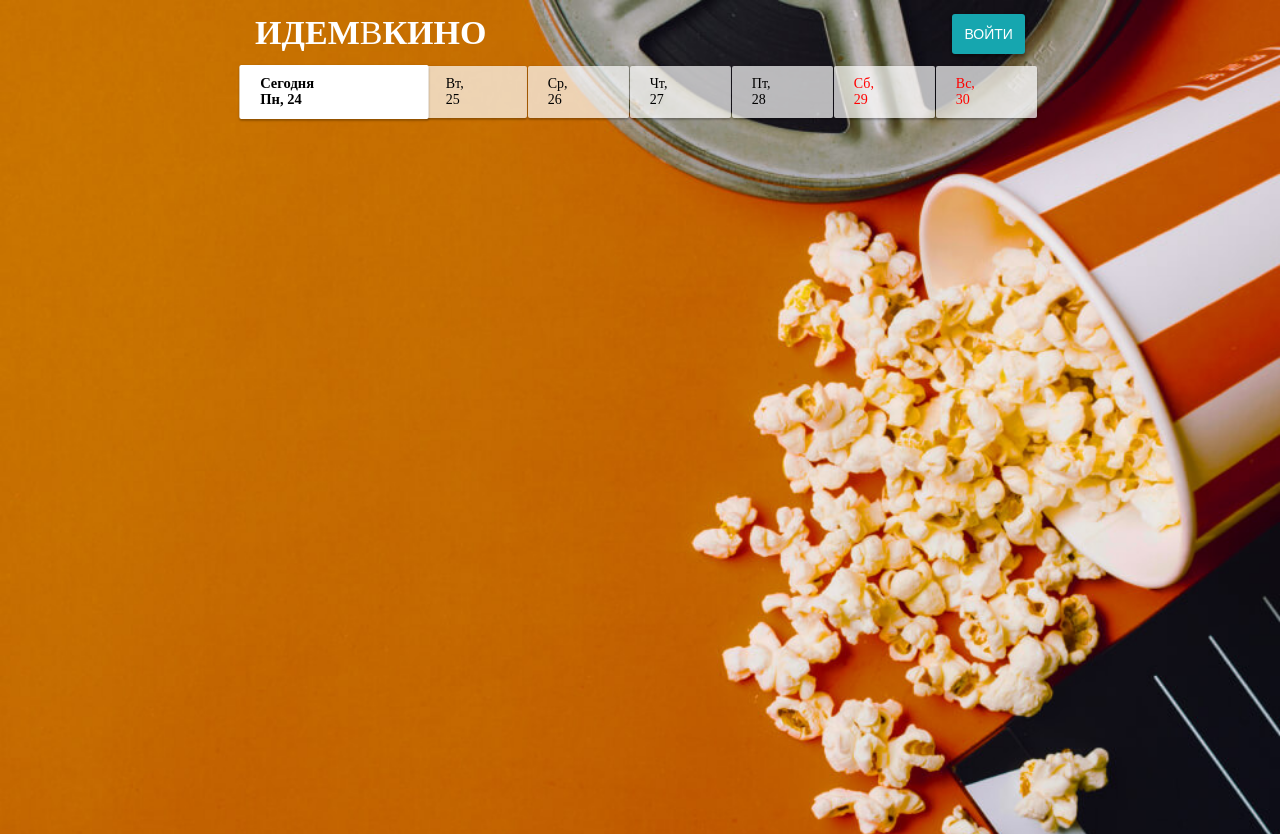
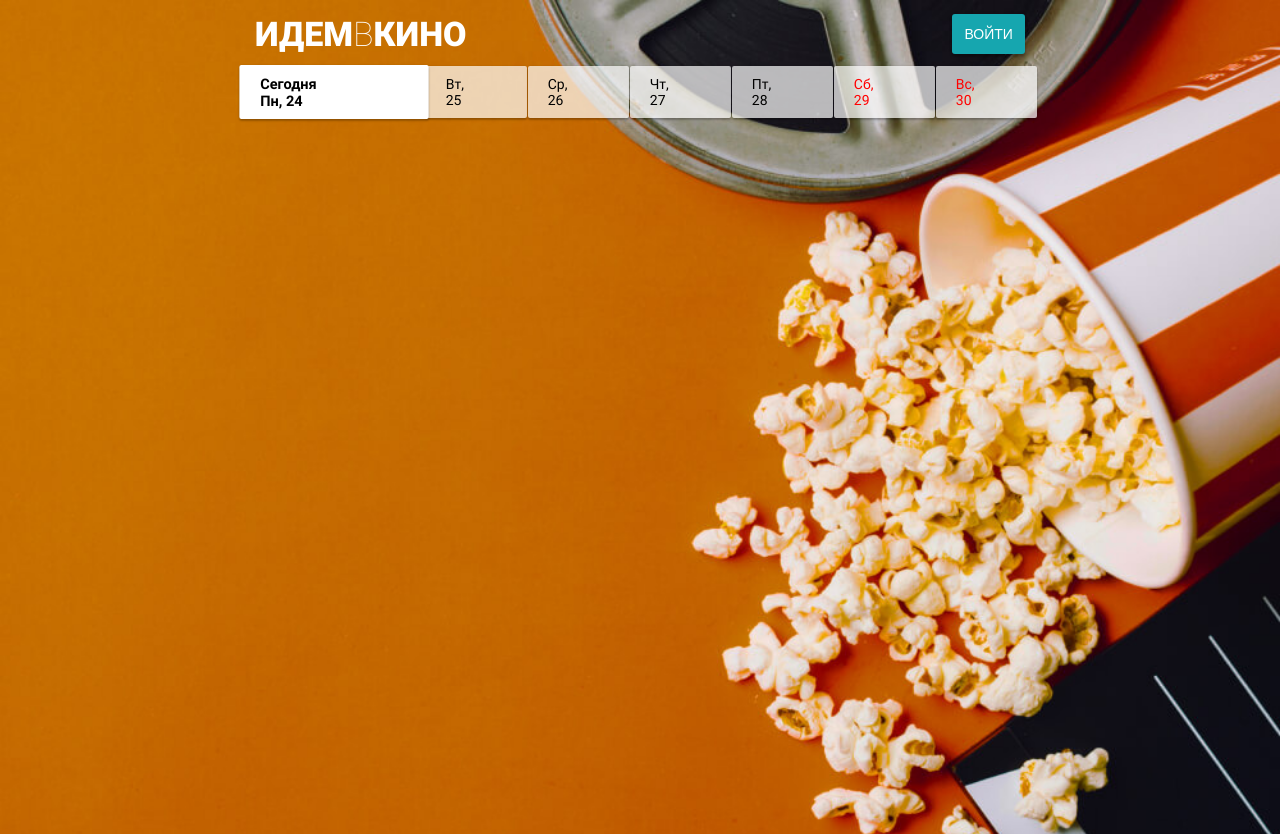
Before and after one commit to GivenRous/shfe-diplom, a plain HTML site: page index.html in a window 1280 px wide. Drawn offline with Linux system fonts and the light colour scheme; no server answers.

Commit message:
правки верстка и url

```diff
--- a/css/admin-autorisation.css
+++ b/css/admin-autorisation.css
@@ -1,6 +1,41 @@
+@font-face {
+  font-family: "Roboto";
+  src: url(../fonts/Roboto-Black.ttf);
+  font-weight: 900;
+}
+@font-face {
+  font-family: "Roboto";
+  src: url(../fonts/Roboto-Bold.ttf);
+  font-weight: 700;
+}
+@font-face {
+  font-family: "Roboto";
+  src: url(../fonts/Roboto-Light.ttf);
+  font-weight: 300;
+}
+@font-face {
+  font-family: "Roboto";
+  src: url(../fonts/Roboto-Medium.ttf);
+  font-weight: 500;
+}
+@font-face {
+  font-family: "Roboto";
+  src: url(../fonts/Roboto-Regular.ttf);
+  font-weight: 400;
+}
+@font-face {
+  font-family: "Roboto";
+  src: url(../fonts/Roboto-Thin.ttf);
+  font-weight: 100;
+}
+
 * {
   margin: 0;
   padding: 0;
+}
+
+body {
+  font-family: "Roboto", sans-serif;
 }
 
 .hidden {
--- a/css/index.css
+++ b/css/index.css
@@ -1,6 +1,41 @@
+@font-face {
+  font-family: "Roboto";
+  src: url(../fonts/Roboto-Black.ttf);
+  font-weight: 900;
+}
+@font-face {
+  font-family: "Roboto";
+  src: url(../fonts/Roboto-Bold.ttf);
+  font-weight: 700;
+}
+@font-face {
+  font-family: "Roboto";
+  src: url(../fonts/Roboto-Light.ttf);
+  font-weight: 300;
+}
+@font-face {
+  font-family: "Roboto";
+  src: url(../fonts/Roboto-Medium.ttf);
+  font-weight: 500;
+}
+@font-face {
+  font-family: "Roboto";
+  src: url(../fonts/Roboto-Regular.ttf);
+  font-weight: 400;
+}
+@font-face {
+  font-family: "Roboto";
+  src: url(../fonts/Roboto-Thin.ttf);
+  font-weight: 100;
+}
+
 * {
   margin: 0;
   padding: 0;
+}
+
+body {
+  font-family: "Roboto", sans-serif;
 }
 
 .client-hidden {
--- a/js/addfilm.js
+++ b/js/addfilm.js
@@ -1,5 +1,6 @@
 import { createAllFilms } from "./adminsettings.js";
 
+const url = "https://shfe-diplom.neto-server.ru";
 const btnAddFilm = document.querySelector(".add__film__btn");
 const popupAddFilm = document.querySelector(".popup__add-film");
 const adminPageSettings = document.querySelector(".admin");
@@ -51,7 +52,7 @@ async function fetchAddFilm(name, duration, description, origin, poster) {
   params.set("filmOrigin", origin);
   params.set("filePoster", poster);
 
-  let response = await fetch("https://shfe-diplom.neto-server.ru/film", {
+  let response = await fetch(`${url}/film`, {
     method: "POST",
     body: params,
   });
--- a/js/addhall.js
+++ b/js/addhall.js
@@ -1,5 +1,6 @@
 import { getAllHalls } from "./adminsettings.js";
 
+const url = "https://shfe-diplom.neto-server.ru";
 const btnAddHall = document.querySelector(".add-hall__btn");
 const popupAddHall = document.querySelector(".popup__add-hall");
 const adminPageSettings = document.querySelector(".admin");
@@ -32,7 +33,7 @@ popupBtnAddHall.addEventListener("click", (e) => {
 async function fetchAddHall(name) {
   const params = new FormData();
   params.set("hallName", name);
-  await fetch("https://shfe-diplom.neto-server.ru/hall", {
+  await fetch(`${url}/hall`, {
     method: "POST",
     body: params,
   })
--- a/js/addsession.js
+++ b/js/addsession.js
@@ -1,5 +1,6 @@
 import { getAllData, createAllSeances } from "./adminsettings.js";
 
+const url = "https://shfe-diplom.neto-server.ru";
 const popupAddSession = document.querySelector(".popup__add-session");
 const adminPageSettings = document.querySelector(".admin");
 const popupClose = document.querySelector(".popup__add-session__close");
@@ -77,7 +78,7 @@ async function fetchAddSession(hallId, filmId, time) {
     params.set("seanceFilmid", filmId);
     params.set("seanceTime", time);
 
-    let response = await fetch("https://shfe-diplom.neto-server.ru/seance", {
+    let response = await fetch(`${url}/seance`, {
       method: "POST",
       body: params,
     });
--- a/js/autorisation.js
+++ b/js/autorisation.js
@@ -1,3 +1,4 @@
+const url = "https://shfe-diplom.neto-server.ru";
 const clientPage = document.querySelector(".client");
 const adminPage = document.querySelector(".admin");
 const adminPageLogin = document.querySelector(".admin__login");
@@ -12,7 +13,7 @@ if (document.cookie.includes("isLoggedIn=true")) {
 
 autorisationBtn.onclick = async (e) => {
   e.preventDefault();
-  let response = await fetch("https://shfe-diplom.neto-server.ru/login", {
+  let response = await fetch(`${url}/login`, {
     method: "POST",
     body: new FormData(autorisationForm),
   });
--- a/js/getticket.js
+++ b/js/getticket.js
@@ -1,5 +1,6 @@
 import { getDateForFech } from "./seance.js";
 
+const url = "https://shfe-diplom.neto-server.ru";
 const popupTicket = document.querySelector(".popup__ticket");
 const popupGetCode = document.querySelector(".popup__get-code");
 const btnTicketCancel = document.querySelector(".ticket__btn__cancel");
@@ -39,7 +40,7 @@ function fetchTicket(seanceId, date, seats) {
   params.set("ticketDate", correctDate);
   params.set("tickets", JSON.stringify(seats));
 
-  fetch("https://shfe-diplom.neto-server.ru/ticket", {
+  fetch(`${url}/ticket`, {
     method: "POST",
     body: params,
   })
--- a/js/index.js
+++ b/js/index.js
@@ -1,5 +1,6 @@
 import { openPopupSeance } from "./seance.js";
 
+const url = "https://shfe-diplom.neto-server.ru";
 const allDates = Array.from(document.querySelectorAll(".client__header__data"));
 const loginBtn = document.getElementById("btn-login");
 
@@ -72,7 +73,7 @@ function isHoliday(day, block) {
 const allFilmsContainer = document.querySelector(".all-films");
 
 export function getAllData() {
-  return fetch("https://shfe-diplom.neto-server.ru/alldata")
+  return fetch(`${url}/alldata`)
     .then((response) => response.json())
     .then((data) => {
       return data;
--- a/js/seance.js
+++ b/js/seance.js
@@ -1,6 +1,7 @@
 import { getAllData } from "./index.js";
 import { openPopupGetCode } from "./getcode.js";
 
+const url = "https://shfe-diplom.neto-server.ru";
 const popupSeance = document.querySelector(".popup__seance");
 const btnLogin = document.querySelector(".client__header__login");
 const datesInHeades = document.querySelector(".client__header__dates");
@@ -45,7 +46,7 @@ function createInfoSeance(seanceInHall, filmHall, film) {
 
 function getHallConfig(seanceId, date) {
   return fetch(
-    `https://shfe-diplom.neto-server.ru/hallconfig?seanceId=${seanceId}&date=${date}`
+    `${url}/hallconfig?seanceId=${seanceId}&date=${date}`
   )
     .then((response) => response.json())
     .then((data) => {
```
Also changed, not shown: css/admin-settings.css (+6 -3 lines), js/adminsettings.js (+9 -8 lines), fonts/Roboto-Black.ttf (added), fonts/Roboto-Bold.ttf (added), fonts/Roboto-Light.ttf (added), fonts/Roboto-Medium.ttf (added), fonts/Roboto-Regular.ttf (added), fonts/Roboto-Thin.ttf (added).
